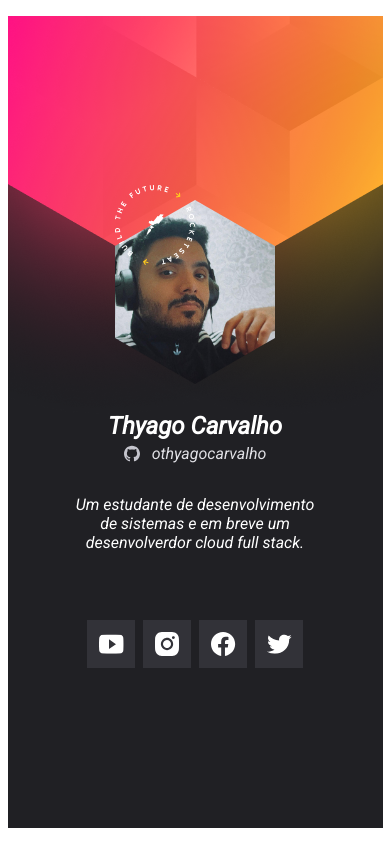
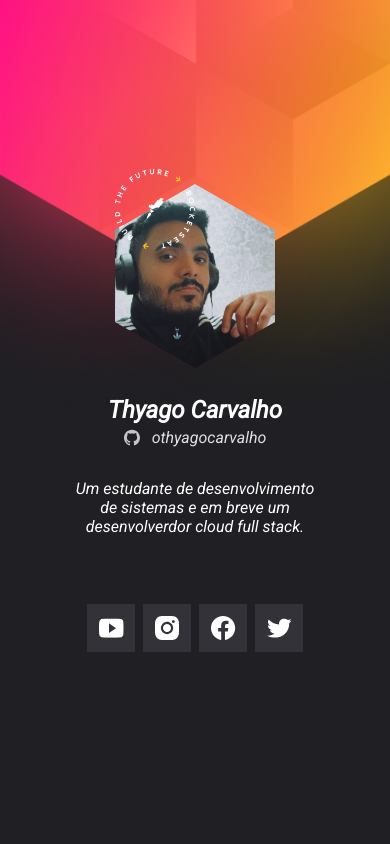
Before and after one commit to OThyagoCarvalho/rocketseat-nlw-HEAT, a plain HTML site: page index.html in a window 390 px wide. Drawn offline with Linux system fonts and the light colour scheme; no server answers.

Commit message:
Add responsiveness to Mobile Device Resolutions
Adds background responsiveness to Mobile Devices Resolutions.

```diff
--- a/style.css
+++ b/style.css
@@ -17,9 +17,10 @@ body {
 }
 
 main {
-  background: url(images/Mobile.png);
-  width: 375px;
-  height: 812px;
+  background: url(images/Mobile.png) no-repeat center/cover;
+  width: 100vw;
+  min-height: 812px;
+  height: 100vh;
 }
 
 .container {
```
